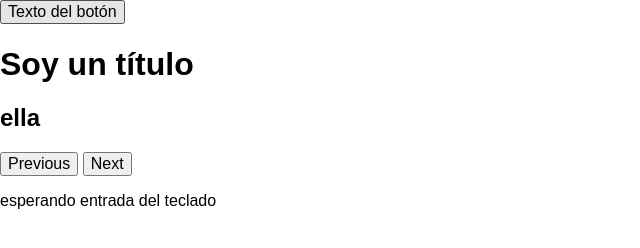
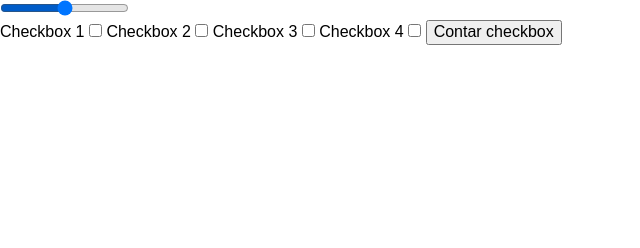
Before and after one commit to VictorRicoV/DOM-eventos, a website built with Vite: page src/index.html in a window 1280 px wide. Shown: the whole page, without its empty margins (0-640 px from the left). Built offline with nearby package versions, Linux system fonts and the light colour scheme; some packages are replaced by stand-ins of ours.

Commit message:
falto el ultimo

```diff
--- a/src/index.html
+++ b/src/index.html
@@ -9,12 +9,29 @@
     <title>Vite Template</title>
   </head>
   <body>
-    <button id="button">Texto del botón</button>
+    <!-- <button id="button">Texto del botón</button>
     <h1 id="h1">Soy un título</h1>
     <h2 id="h2"></h2>
     <button id="previous">Previous</button>
     <button id="next">Next</button>
     <p id="p">esperando entrada del teclado</p>
+    <h2 id="h20"></h2>
+    <button id="previous2" disabled>Previous</button>
+    <button id="next2">Next</button> -->
+    <div>
+      <label for="range" id="label"></label>
+      <input type="range" min="0" max="10" name="range" id="range" />
+    </div>
+    <label for="checkbox1">Checkbox 1</label>
+    <input type="checkbox" id="checkbox1" value="Opción 1" />
+    <label for="checkbox2">Checkbox 2</label>
+    <input type="checkbox" id="checkbox2" value="Opción 2" />
+    <label for="checkbox3">Checkbox 3</label>
+    <input type="checkbox" id="checkbox3" value="Opción 3" />
+    <label for="checkbox4">Checkbox 4</label>
+    <input type="checkbox" id="checkbox4" value="Opción 4" />
+    <button id="button">Contar checkbox</button>
+    <p id="resultado"></p>
     <script type="module" src="./js/index.js"></script>
   </body>
 </html>
--- a/src/js/index.js
+++ b/src/js/index.js
@@ -3,33 +3,33 @@ import '../scss/styles.scss';
 
 //- Crea un botón en tu página HTML y añade un evento de click que muestre en la consola el texto del botón al hacer click.
 
-const buttonElement = document.getElementById('button');
+// const buttonElement = document.getElementById('button');
 
-const printClick = () => {
-  console.log(buttonElement.textContent);
-};
-buttonElement.addEventListener('click', printClick);
+// const printClick = () => {
+//   console.log(buttonElement.textContent);
+// };
+// buttonElement.addEventListener('click', printClick);
 
 //- Crea un h1 con el texto "Soy un título ", al ponerte con el ratón encima del h1, deberá cambiar al texto a "Quita de encima!!!" y al quitarte, deberá volver a poner "Soy un título"
 
-const titleElement = document.getElementById('h1');
+// const titleElement = document.getElementById('h1');
 
-const changeText = () => {
-  titleElement.textContent = 'Quita de encima!!!';
-};
-const changeText2 = () => {
-  titleElement.textContent = 'Soy un título';
-};
+// const changeText = () => {
+//   titleElement.textContent = 'Quita de encima!!!';
+// };
+// const changeText2 = () => {
+//   titleElement.textContent = 'Soy un título';
+// };
 
-titleElement.addEventListener('mouseover', changeText);
-titleElement.addEventListener('mouseleave', changeText2);
+// titleElement.addEventListener('mouseover', changeText);
+// titleElement.addEventListener('mouseleave', changeText2);
 
 //- Agrega un evento de cambio de tamaño de ventana y te muestre por consola el tamaño de la ventana.
 
-const heightAndWidthOfWindow = () => {
-  console.log(`El alto es ${window.innerHeight}px y el ancho es ${window.innerWidth}px`);
-};
-window.addEventListener('resize', heightAndWidthOfWindow);
+// const heightAndWidthOfWindow = () => {
+//   console.log(`El alto es ${window.innerHeight}px y el ancho es ${window.innerWidth}px`);
+// };
+// window.addEventListener('resize', heightAndWidthOfWindow);
 
 //- Crea un p con el texto "esperando entrada de teclado" al pulsar cualquier tecla deberá poner qué tecla has pulsado.
 
@@ -43,32 +43,78 @@ window.addEventListener('keydown', changeParagraph);
 
 //- Crea un array con 5 palabras. Añade un h2 a tu HTML y ponle un id. Añade dos botones con el texto previus y next respectívamente. Haz que los botones cambien el texto del h2 con las palabras del array, cuando llegues a la última volverás a la primera si pulsas next y cuando estés en la primera podrás volver a la última dandole a previous.
 
-const fiveWords = ['ella', 'es', 'callaita', 'pero', 'pal'];
+// const fiveWords = ['ella', 'es', 'callaita', 'pero', 'pal'];
 
-const subtitleElement = document.getElementById('h2');
-const previousElement = document.getElementById('previous');
-const nextElement = document.getElementById('next');
+// const subtitleElement = document.getElementById('h2');
+// const previousElement = document.getElementById('previous');
+// const nextElement = document.getElementById('next');
 
-let counter = 0;
-const nextWord = () => {
-  if (counter >= fiveWords.length - 1) {
-    counter = 0;
-  } else {
-    counter++;
-  }
-  subtitleElement.textContent = fiveWords[counter];
+// let counter = 0;
+// const nextWord = () => {
+//   if (counter >= fiveWords.length - 1) {
+//     counter = 0;
+//   } else {
+//     counter++;
+//   }
+//   subtitleElement.textContent = fiveWords[counter];
+// };
+
+// const previousWord = () => {
+//   if (counter <= 0) {
+//     counter = fiveWords.length - 1;
+//   } else {
+//     counter--;
+//   }
+//   subtitleElement.textContent = fiveWords[counter];
+// };
+
+// subtitleElement.textContent = fiveWords[counter];
+
+// previousElement.addEventListener('click', previousWord);
+// nextElement.addEventListener('click', nextWord);
+
+//- Repite el mismo ejercicio pero esta vez desactiva el botón previous si estás en el primer elemento y el botón next si estás en el último
+
+// const subtitleElement2 = document.getElementById('h20');
+// const previousElementDisabled = document.getElementById('previous2');
+// const nextElementDisabled = document.getElementById('next2');
+
+// let i = 0;
+
+// const previousWordDisabled = () => {
+//   nextElementDisabled.disabled = false;
+//   i--;
+//   if (i <= 0) {
+//     previousElementDisabled.disabled = true;
+//   }
+
+//   subtitleElement2.textContent = fiveWords[i];
+// };
+
+// const nextWordDisabled = () => {
+//   i++;
+//   if (i === fiveWords.length - 1) {
+//     nextElementDisabled.disabled = true;
+//   }
+//   previousElementDisabled.disabled = false;
+//   subtitleElement2.textContent = fiveWords[i];
+// };
+// subtitleElement2.textContent = fiveWords[i];
+
+// previousElementDisabled.addEventListener('click', previousWordDisabled);
+// nextElementDisabled.addEventListener('click', nextWordDisabled);
+
+//- Crea un input range con un label, al mover el input range deberá escribir en el label el valor del input range.
+
+const labelElement = document.getElementById('label');
+const inputElement = document.getElementById('range');
+
+const valueRange = event => {
+  labelElement.textContent = inputElement.value;
 };
 
-const previousWord = () => {
-  if (counter <= 0) {
-    counter = fiveWords.length - 1;
-  } else {
-    counter--;
-  }
-  subtitleElement.textContent = fiveWords[counter];
-};
+inputElement.addEventListener('input', valueRange);
 
-subtitleElement.textContent = fiveWords[counter];
+//- Crea una lista de 4 checkbox con el texto que quieras y un botón, al pulsar el botón deberá decirte cuantos checkbox están marcados y cual es su texto.
 
-previousElement.addEventListener('click', previousWord);
-nextElement.addEventListener('click', nextWord);
+const checkbox = document.querySelectorAll('input[type="checkbox"]');
```
